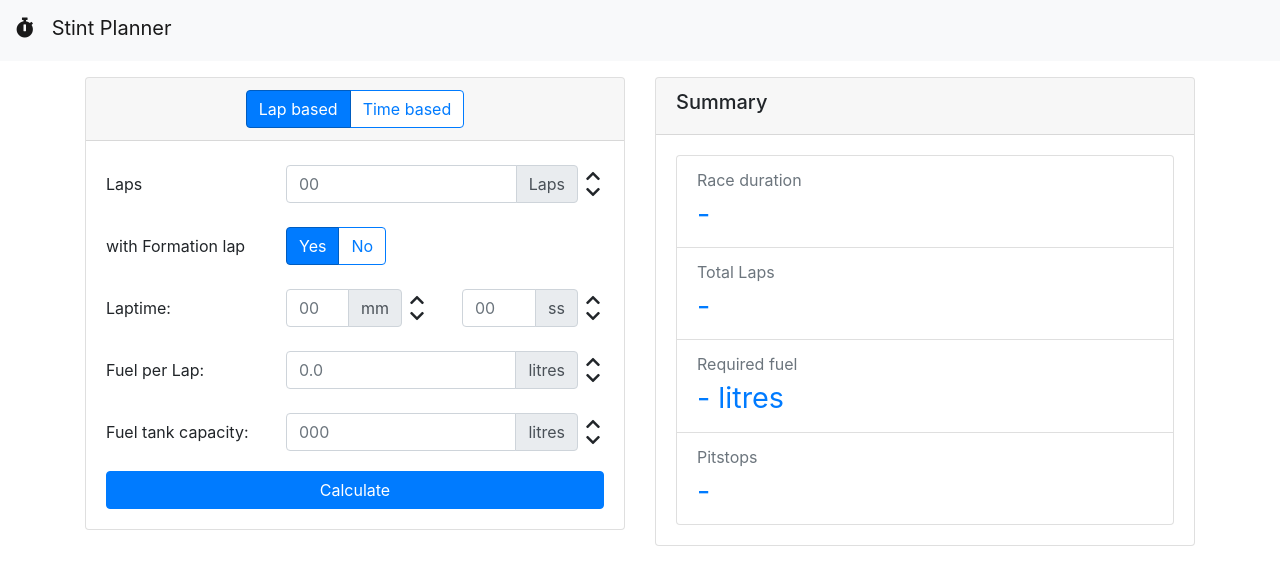
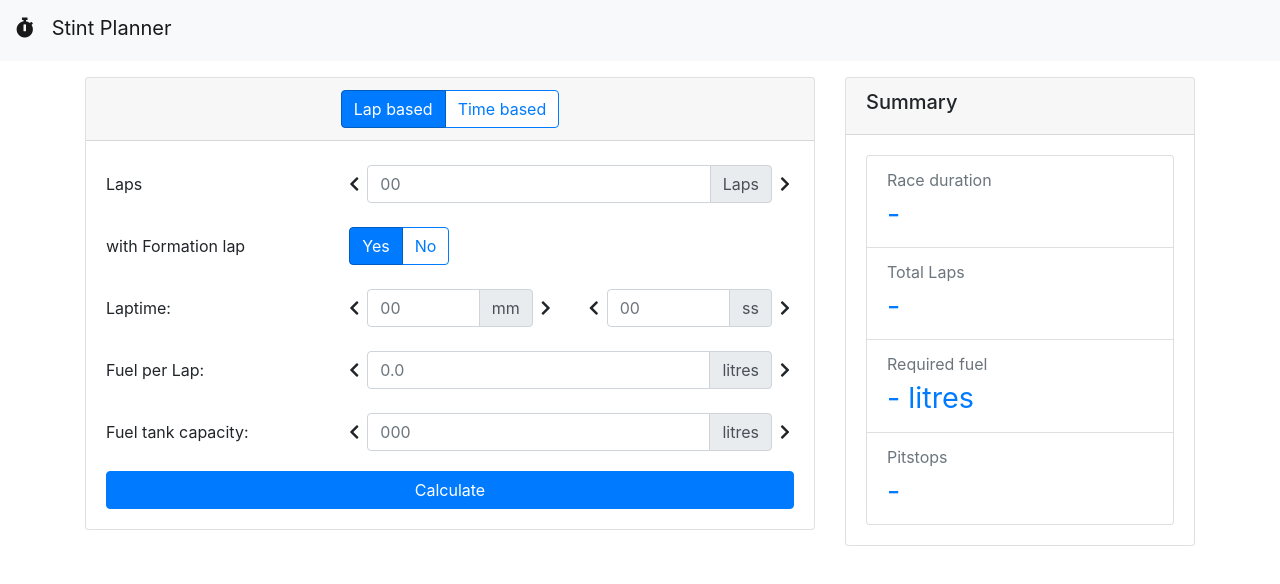
Before and after one commit to defranke/stint-planner, an Angular app: page / in a window 1280 px wide. Shown: the top 584 px of the page. Built offline with nearby package versions, Linux system fonts and the light colour scheme.

Commit message:
design changes

```diff
--- a/src/app/app.component.html
+++ b/src/app/app.component.html
@@ -7,10 +7,10 @@
 
 <div class="container pt-3">
     <div class="row justify-content-md-center">
-        <div class="col-lg-6 col-md-10 mb-3">
+        <div class="col-lg-8 col-md-10 mb-3">
             <data-input></data-input>
         </div>
-        <div class="col-lg-6 col-md-10">
+        <div class="col-lg-4 col-md-10">
             <result-summary></result-summary>
         </div>
     </div>
--- a/src/app/components/dataInput/dataInput.component.html
+++ b/src/app/components/dataInput/dataInput.component.html
@@ -27,7 +27,7 @@
         </div>
 
         <div class="form-group row align-items-center" *ngIf="selectedType == types.Time">
-            <label for="exampleInputEmail1" class="col-sm-4 col-form-label">Race duration:</label>
+            <label for="raceDurationHour" class="col-sm-4 col-form-label">Race duration:</label>
             <div class="col-sm-4">
                 <number-stepper id="raceDurationHour" [(value)]="raceDurationHour" (valueChange)="calculate()"
                     appendLabel='hh' placeholder="00"></number-stepper>
@@ -40,7 +40,7 @@
         </div>
 
         <div class="form-group row align-items-center">
-            <label for="exampleInputEmail1" class="col-sm-4 col-form-label">with Formation lap</label>
+            <label class="col-sm-4 col-form-label">with Formation lap</label>
             <div class="col-sm-8">
                 <div class="btn-group btn-group-toggle p-1" data-toggle="buttons">
                     <label class="btn btn-primary" (click)="setWithFormationLap(true)"
@@ -59,7 +59,7 @@
 
 
         <div class="form-group row align-items-center">
-            <label for="exampleInputEmail1" class="col-sm-4 col-form-label">Laptime:</label>
+            <label for="averageLaptimeMinute" class="col-sm-4 col-form-label">Laptime:</label>
             <div class="col-sm-4">
                 <number-stepper id="averageLaptimeMinute" [(value)]="averageLaptimeMinute" (valueChange)="calculate()"
                     appendLabel='mm' placeholder="00">
@@ -73,7 +73,7 @@
         </div>
 
         <div class="form-group row align-items-center">
-            <label for="exampleInputEmail1" class="col-sm-4 col-form-label">Fuel per Lap:</label>
+            <label for="fuelPerLap" class="col-sm-4 col-form-label">Fuel per Lap:</label>
             <div class="col-sm-8">
                 <number-stepper id="fuelPerLap" [step]="0.1" [(value)]="fuelPerLap" (valueChange)="calculate()"
                     appendLabel='litres' placeholder="0.0" [inputMode]="'decimal'"></number-stepper>
@@ -81,7 +81,7 @@
         </div>
 
         <div class="form-group row align-items-center">
-            <label for="exampleInputEmail1" class="col-sm-4 col-form-label">Fuel tank capacity:</label>
+            <label for="fuelTankCapacity" class="col-sm-4 col-form-label">Fuel tank capacity:</label>
             <div class="col-sm-8">
                 <number-stepper id="fuelTankCapacity" [(value)]="fuelTankCapacity" (valueChange)="calculate()"
                     appendLabel='litres' placeholder="000">
--- a/src/app/components/numberStepper/numberStepper.component.html
+++ b/src/app/components/numberStepper/numberStepper.component.html
@@ -1,4 +1,5 @@
 <div style="display: flex; flex-direction: row; align-items: center" class="p-1">
+    <i class="fas fa-chevron-left" style="cursor: pointer;padding-right: 8px;" (click)="decreaseValue()"></i>
     <div class="input-group">
         <div class="input-group-prepend" *ngIf="prependLabel !== undefined">
             <span class="input-group-text" id="basic-addon1">{{prependLabel}}</span>
@@ -10,8 +11,5 @@
             <span class="input-group-text" id="basic-addon2">{{appendLabel}}</span>
         </div>
     </div>
-    <div style="display: flex; flex-direction: column;padding-left: 8px;">
-        <i class="fas fa-chevron-up" style="cursor: pointer;" (click)="increaseValue()"></i>
-        <i class="fas fa-chevron-down" style="cursor: pointer;" (click)="decreaseValue()"></i>
-    </div>
+    <i class="fas fa-chevron-right" style="cursor: pointer;padding-left: 8px;" (click)="increaseValue()"></i>
 </div>
```
